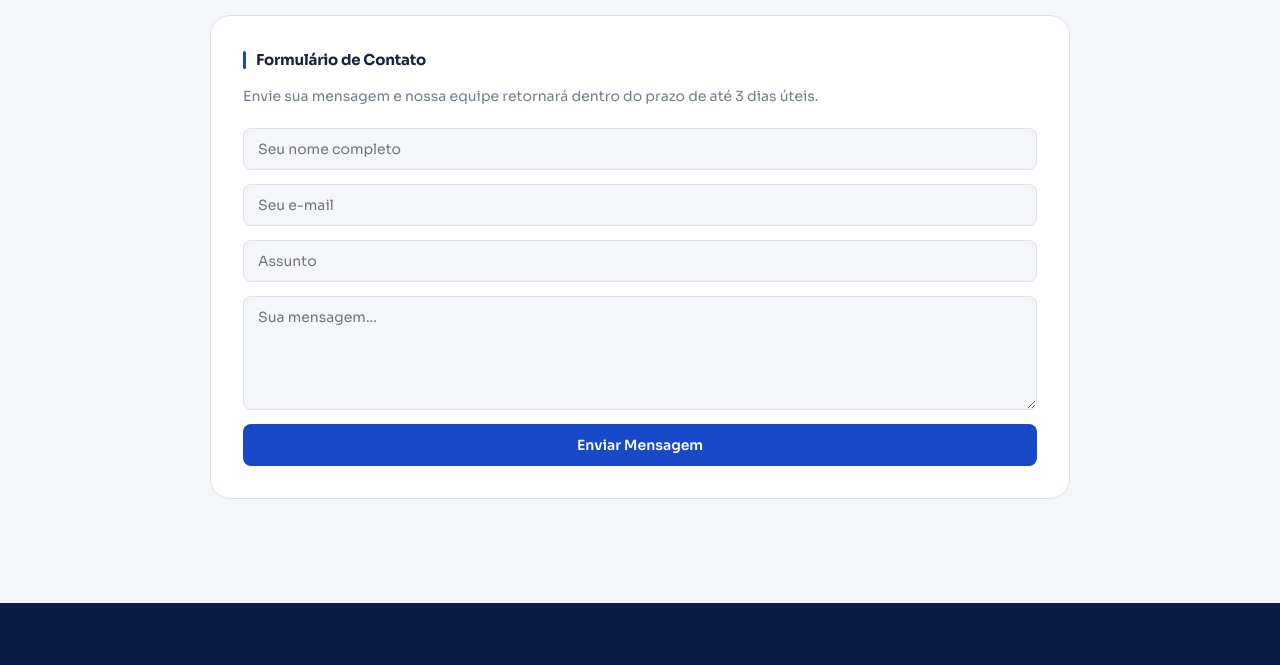
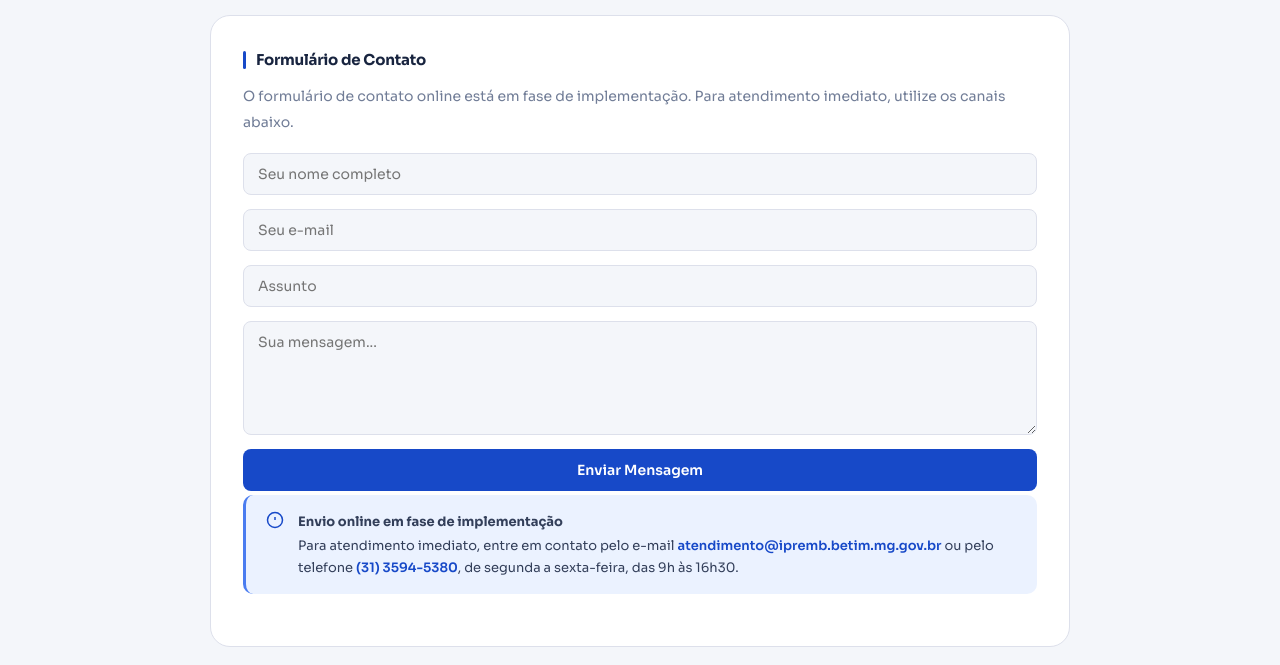
Before and after one commit to tiagolangv-source/IPREMB-, a plain HTML site: page contato.html in a window 1280 px wide. Shown: the part 869-1534 px from the top of the page. Drawn offline with Linux system fonts and the light colour scheme; grey boxes are pictures that could not be loaded.

Commit message:
Adiciona aviso de implementacao no formulario de contato na etapa 1.5-C1
Co-Authored-By: Claude Sonnet 4.6 <noreply@anthropic.com>

```diff
--- a/contato.html
+++ b/contato.html
@@ -2834,13 +2834,22 @@
     </div>
     <div class="info-block">
       <div class="info-block-title">Formulário de Contato</div>
-      <p style="font-size:14px;color:var(--gray-500);margin-bottom:18px;">Envie sua mensagem e nossa equipe retornará dentro do prazo de até 3 dias úteis.</p>
+      <p style="font-size:14px;color:var(--gray-500);margin-bottom:18px;">O formulário de contato online está em fase de implementação. Para atendimento imediato, utilize os canais abaixo.</p>
       <div style="display:grid;gap:14px;">
         <input placeholder="Seu nome completo" style="padding:11px 14px;border:1.5px solid var(--gray-200);border-radius:8px;font-size:14px;font-family:inherit;background:var(--gray-50);outline:none;color:var(--gray-900);">
         <input placeholder="Seu e-mail" style="padding:11px 14px;border:1.5px solid var(--gray-200);border-radius:8px;font-size:14px;font-family:inherit;background:var(--gray-50);outline:none;color:var(--gray-900);">
         <input placeholder="Assunto" style="padding:11px 14px;border:1.5px solid var(--gray-200);border-radius:8px;font-size:14px;font-family:inherit;background:var(--gray-50);outline:none;color:var(--gray-900);">
         <textarea rows="5" placeholder="Sua mensagem..." style="padding:11px 14px;border:1.5px solid var(--gray-200);border-radius:8px;font-size:14px;font-family:inherit;background:var(--gray-50);outline:none;color:var(--gray-900);resize:vertical;"></textarea>
         <button style="background:var(--blue-600);color:white;border:none;padding:12px 28px;border-radius:8px;font-size:14px;font-weight:600;cursor:pointer;font-family:inherit;align-self:flex-start;">Enviar Mensagem</button>
+      </div>
+      <div class="alert-box info" style="margin-top:4px;">
+        <div class="alert-box-icon">
+          <svg width="18" height="18" viewBox="0 0 24 24" fill="none" stroke="currentColor" stroke-width="2"><circle cx="12" cy="12" r="10"/><line x1="12" y1="8" x2="12" y2="12"/><line x1="12" y1="16" x2="12.01" y2="16"/></svg>
+        </div>
+        <div class="alert-box-text">
+          <strong>Envio online em fase de implementação</strong>
+          Para atendimento imediato, entre em contato pelo e-mail <a href="mailto:atendimento@ipremb.betim.mg.gov.br" style="color:var(--blue-600);font-weight:600;">atendimento@ipremb.betim.mg.gov.br</a> ou pelo telefone <a href="tel:+553135945380" style="color:var(--blue-600);font-weight:600;">(31) 3594-5380</a>, de segunda a sexta-feira, das 9h às 16h30.
+        </div>
       </div>
     </div>
       </div>
```
